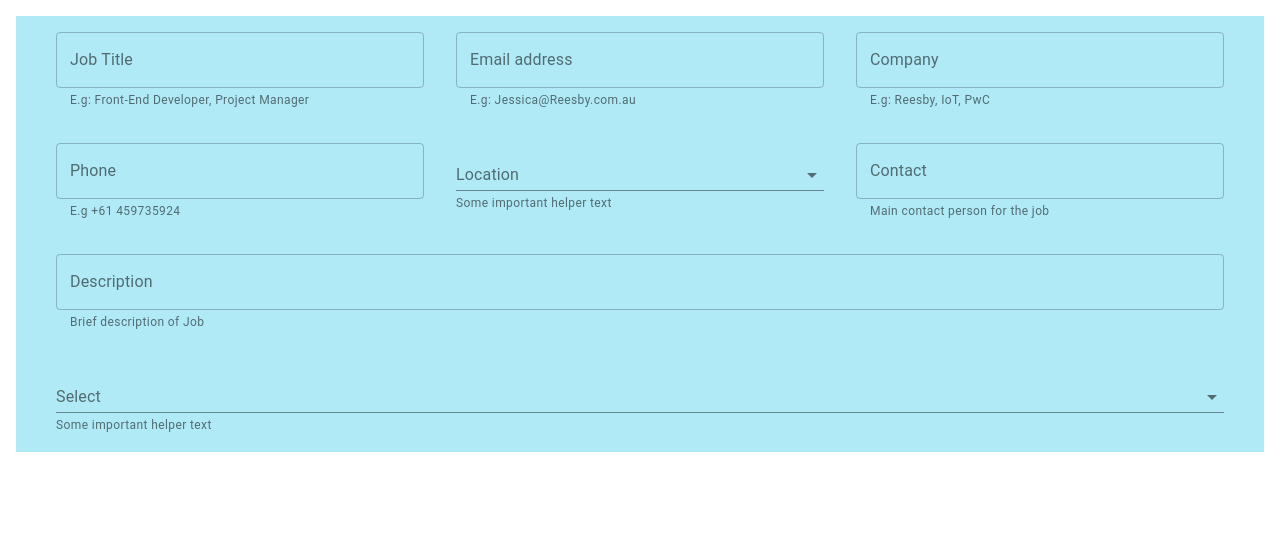
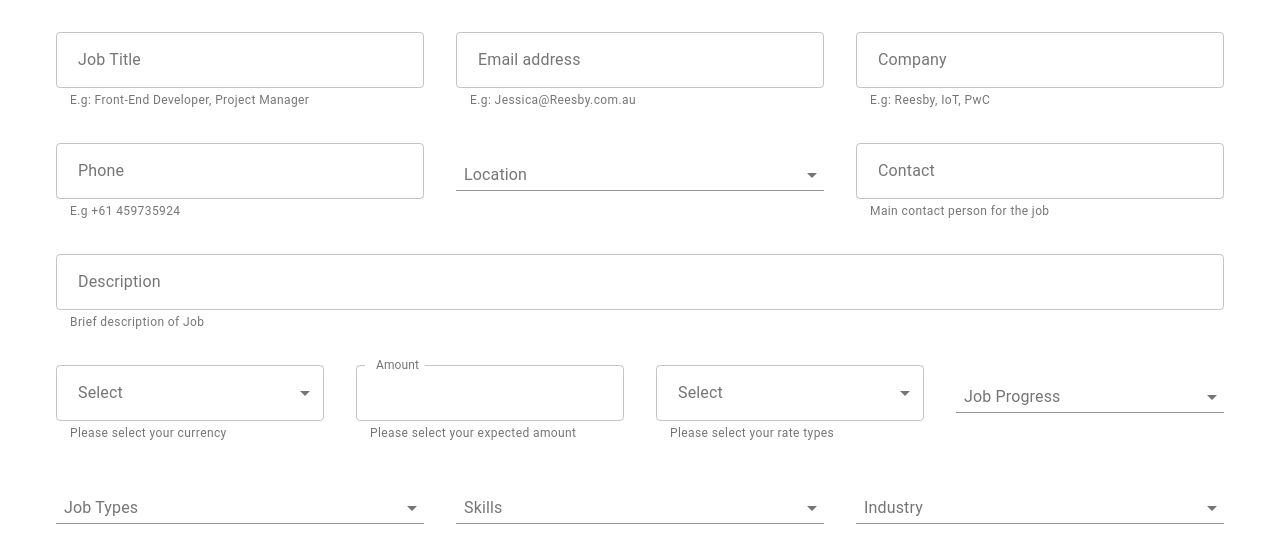
Before and after one commit to zain610/OnboardProject, a React (Create React App) app: page / in a window 1280 px wide. Shown: the top 554 px of the page. Built offline with nearby package versions, Linux system fonts and the light colour scheme.

Commit message:
finished layout and added dummy options for dropdowns

```diff
--- a/src/App.css
+++ b/src/App.css
@@ -5,6 +5,10 @@
 }
 .container {
   display: flex !important;
-  background: #b0eaf7;
   justify-content: flex-start;
 }
+/* Add a background color to avoid overlap of the  */
+label {
+  background: white;
+  padding: 0 0.5rem !important;
+}
--- a/src/App.tsx
+++ b/src/App.tsx
@@ -13,6 +13,10 @@ function App() {
     "Gold Coast",
     "Adelaide",
   ];
+
+  const defaultDummyOptions = ["Option A", "Option B", "Option C"];
+  const currencyOptions = ["AUD", "USD", "INR"];
+  const rateTypes = ["Contract", "Full Time", "Part Time", "Casual"];
   return (
     <div className="App">
       <Container maxWidth="lg" className="container">
@@ -59,8 +63,52 @@ function App() {
       <Container maxWidth="lg" className="container">
         <Dropdown
           label="Select"
-          options={["AUD", "USD", "INR"]}
+          options={currencyOptions}
           overrideClass={textClasses}
+          helperText="Please select your currency"
+          variant="outlined"
+        />
+        <Input
+          label="Amount"
+          helper="Please select your expected amount"
+          overrideClass={textClasses}
+          labelProps={{
+            shrink: true,
+          }}
+          type="number"
+        />
+        <Dropdown
+          label="Select"
+          options={rateTypes}
+          overrideClass={textClasses}
+          helperText="Please select your rate types"
+          variant="outlined"
+        />
+        <Dropdown
+          label="Job Progress"
+          options={defaultDummyOptions}
+          overrideClass={textClasses}
+          variant="standard"
+        />
+      </Container>
+      <Container maxWidth="lg" className="container">
+        <Dropdown
+          label="Job Types"
+          options={defaultDummyOptions}
+          overrideClass={textClasses}
+          variant="standard"
+        />
+        <Dropdown
+          label="Skills"
+          options={defaultDummyOptions}
+          overrideClass={textClasses}
+          variant="standard"
+        />
+        <Dropdown
+          label="Industry"
+          options={defaultDummyOptions}
+          overrideClass={textClasses}
+          variant="standard"
         />
       </Container>
     </div>
--- a/src/components/Dropdown.tsx
+++ b/src/components/Dropdown.tsx
@@ -11,17 +11,27 @@ type DropDownProps = {
   label: string;
   overrideClass: string;
   options: Array<string>;
+  helperText?: string;
+  variant?: "standard" | "outlined" | "filled" | undefined;
 };
-export default ({ label, overrideClass, options }: DropDownProps) => {
+export default ({
+  label,
+  overrideClass,
+  options,
+  helperText = "",
+  variant = "standard",
+}: DropDownProps) => {
   return (
-    <FormControl className={overrideClass}>
+    <FormControl variant={variant} className={overrideClass}>
       <InputLabel>{label}</InputLabel>
       <Select>
         {options.map((city) => (
-          <MenuItem value={city}>{city}</MenuItem>
+          <MenuItem key={city} value={city}>
+            {city}
+          </MenuItem>
         ))}
       </Select>
-      <FormHelperText>Some important helper text</FormHelperText>
+      <FormHelperText>{helperText}</FormHelperText>
     </FormControl>
   );
 };
--- a/src/components/Input.tsx
+++ b/src/components/Input.tsx
@@ -6,8 +6,16 @@ type InputProps = {
   label: string;
   helper: string;
   overrideClass: string;
+  type?: string;
+  labelProps?: object;
 };
-export default ({ label, helper, overrideClass }: InputProps) => {
+export default ({
+  label,
+  helper,
+  overrideClass,
+  type = "",
+  labelProps = {},
+}: InputProps) => {
   return (
     <TextField
       id="outlined-search"
@@ -15,6 +23,8 @@ export default ({ label, helper, overrideClass }: InputProps) => {
       variant="outlined"
       helperText={helper}
       className={overrideClass}
+      type={type}
+      InputLabelProps={labelProps}
     />
   );
 };
```
